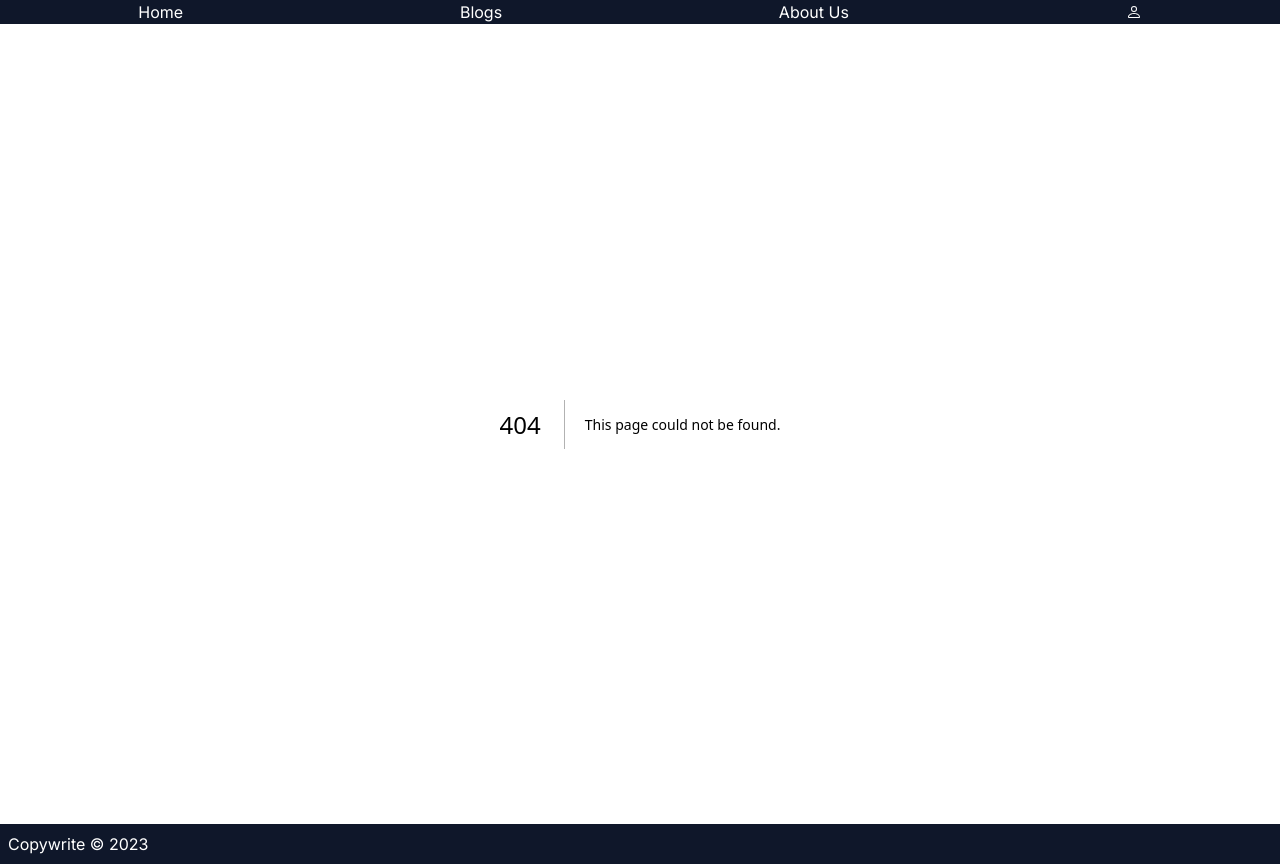
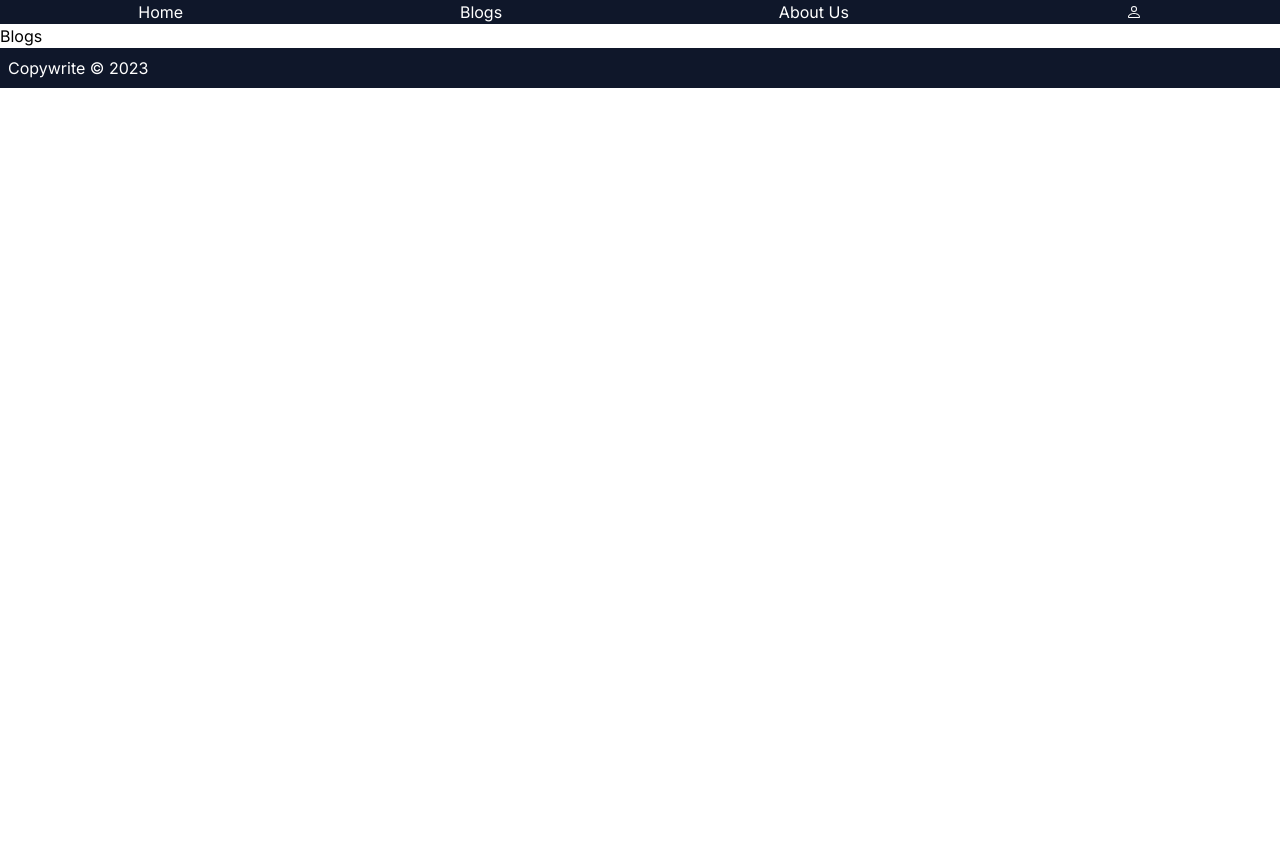
Before and after one commit to dinakc/Blog-post-nextjs, a Next.js app in the folder frontend/: page /blogs in a window 1280 px wide. Before the commit this address had no page. After the commit the page ends 800 px from the top, so only its background shows below. Built offline with nearby package versions, Linux system fonts and the light colour scheme.

Commit message:
add blog page

```diff
--- /dev/null
+++ b/frontend/src/app/blogs/page.tsx
@@ -0,0 +1,7 @@
+import React from "react";
+
+function Blogs() {
+  return <div>Blogs</div>;
+}
+
+export default Blogs;
```
